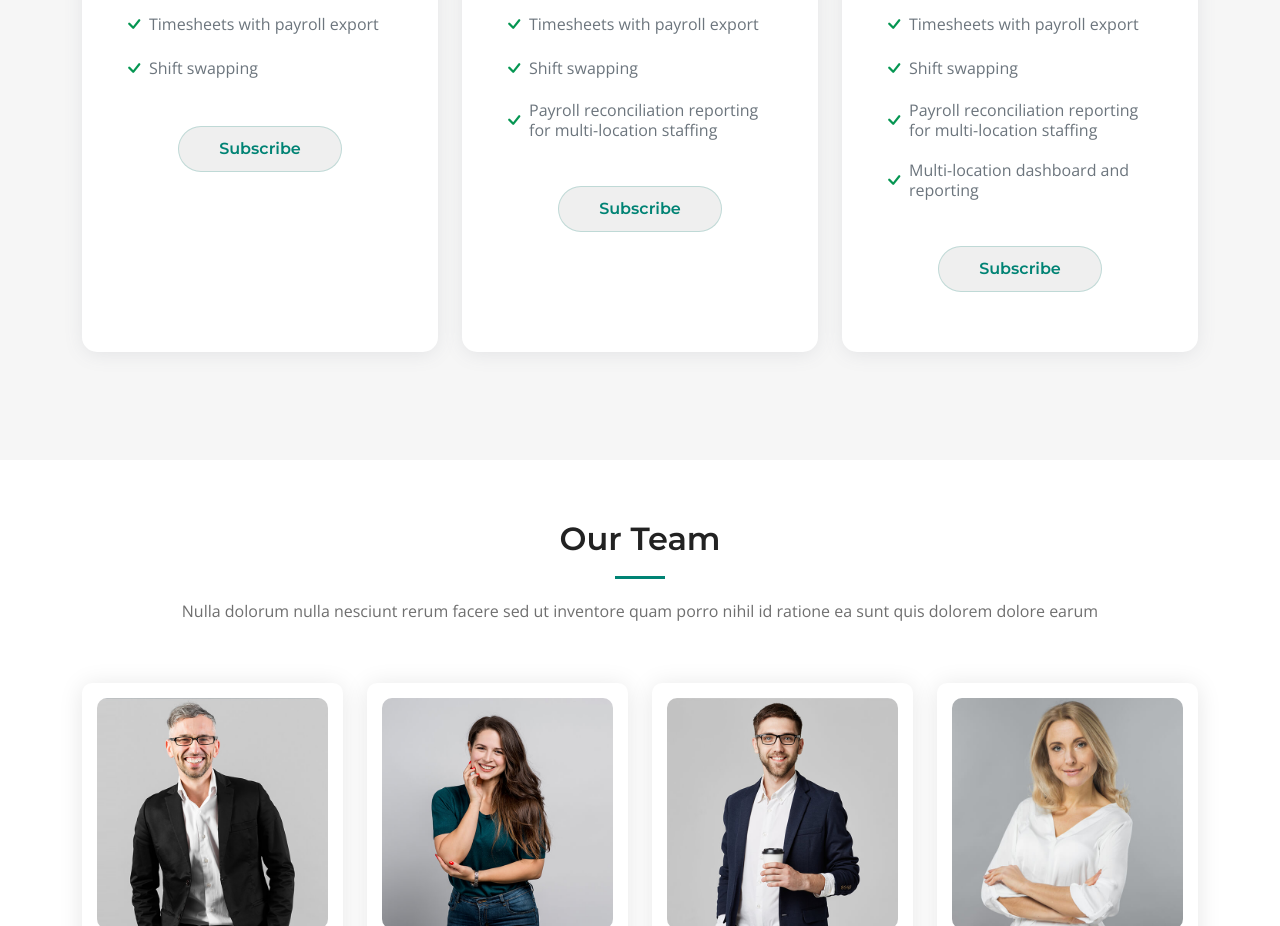
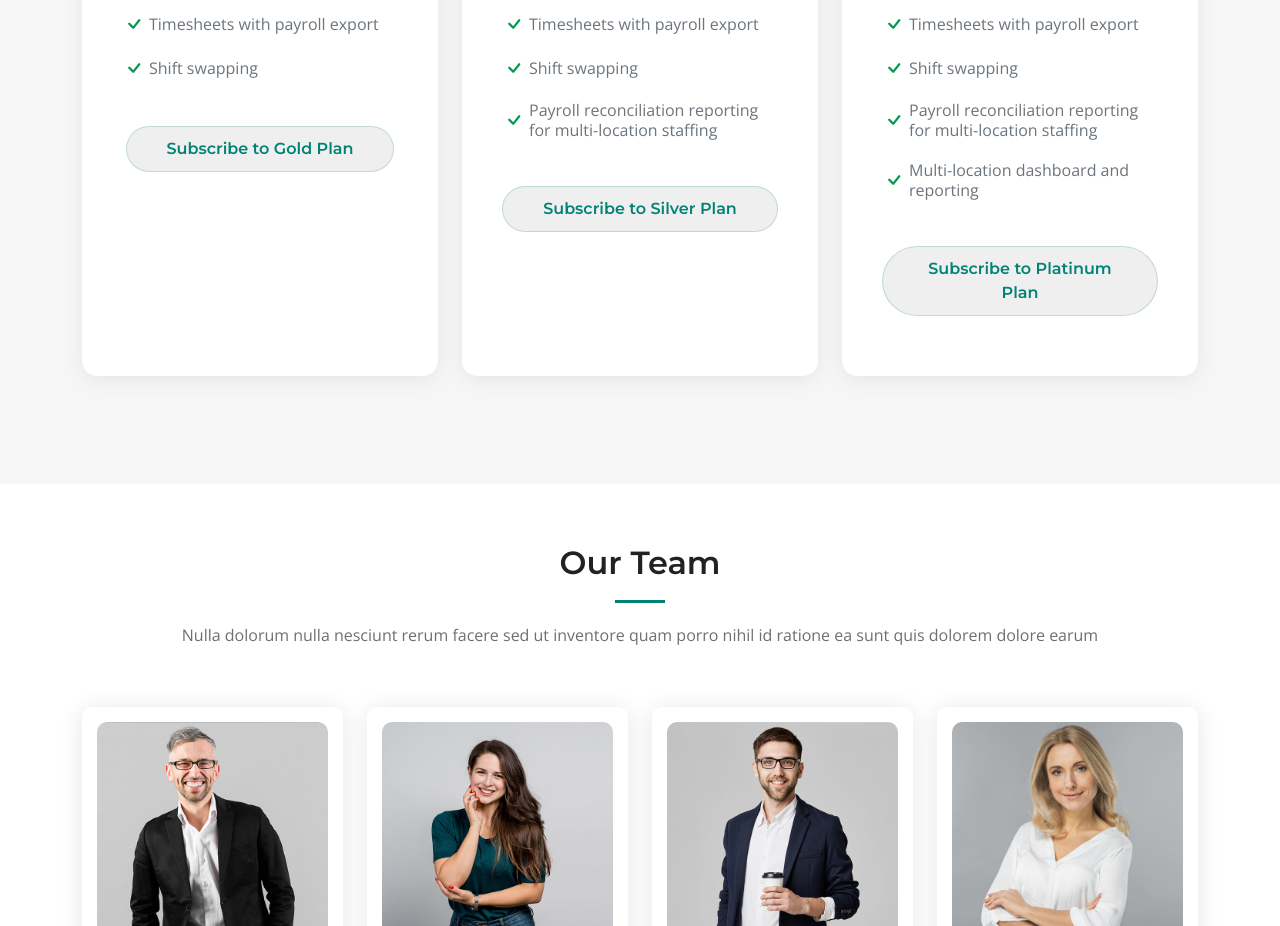
Before and after one commit to driveofhiren/shifttime, a React (Create React App) app: page / in a window 1280 px wide. Shown: the part 4140-5066 px from the top of the page. Built offline with nearby package versions, Linux system fonts and the light colour scheme.

Commit message:
subscription

```diff
--- a/src/components/Header.js
+++ b/src/components/Header.js
@@ -1,13 +1,18 @@
 import React from 'react';
 import { Link } from 'react-router-dom';
 import { BsPerson } from 'react-icons/bs'; // Assuming you've installed react-icons package
+import { BsStarFill } from 'react-icons/bs';
+import { BsStarHalf  } from 'react-icons/bs';
+import { BsStar } from 'react-icons/bs';
+
 
 function Header() {
     // Retrieve loggedIn and role data from localStorage
-	let userRole="";
+	let userRole,userPlan="";
     const isLoggedIn = JSON.parse(localStorage.getItem('loggedInUser'));
     if (isLoggedIn) {
 		userRole = isLoggedIn.role;
+        userPlan = isLoggedIn.plan;
 	}
 
     const handleLogout = () => {
@@ -63,7 +68,6 @@ function Header() {
                 </li>
             </>
         )}
-
         {isLoggedIn && (
             <>
                 {userRole === 'SuperAdmin' && (
@@ -97,12 +101,9 @@ function Header() {
         {isLoggedIn && (
             <>
                 {userRole === 'SuperAdmin' && (
-            <>
                     <li>
                         <BsPerson/> <Link to="/">SuperAdmin</Link>
                     </li>
-
-            </>
                 )}
                 {userRole === 'employee' && (
                     <li>
@@ -111,19 +112,38 @@ function Header() {
                 )}
                 {userRole === 'Manager' && (
                     <li>
-              <BsPerson/>   <Link to="/">Manager</Link>
+                        <BsPerson/> <Link to="/">Manager</Link>
                     </li>
                 )}
                 {userRole === 'ADMIN' && (
                     <li>
-              <BsPerson/>   <Link to="/">ADMIN</Link>
+                        <BsPerson/> <Link to="/">ADMIN</Link>
                     </li>
                 )}
-
+            </>
+        )}
+        {isLoggedIn && userRole === 'ADMIN' && isLoggedIn.plan && (
+            <>
+                {isLoggedIn.plan === "Gold" && (
+                    <li>
+                        <BsStarFill  className="text-warning" />
+                    </li>
+                )}
+                {isLoggedIn.plan === "Silver" && (
+                    <li>
+                        <BsStarHalf className="text-primary" />
+                    </li>
+                )}
+                {isLoggedIn.plan === "Platinum" && (
+                    <li>
+                        <BsStar className="text-success" />
+                    </li>
+                )}
             </>
         )}
     </ul>
 </nav>
+
                     {/* .navbar */}
                     <i className="mobile-nav-toggle mobile-nav-show bi bi-list" />
                     <i className="mobile-nav-toggle mobile-nav-hide d-none bi bi-x" />
--- a/src/components/home.js
+++ b/src/components/home.js
@@ -1,21 +1,21 @@
 import React from 'react'
+import axios from 'axios';
 
 const home = () => {
-	const handleSubscription = (plan) => {
-		// Logic to handle subscription, e.g., API call,
+	const handleSubscription = async (plan) => {
+		try {
+			const loggedInUser = JSON.parse(localStorage.getItem('loggedInUser'));
+			const email = loggedInUser ? loggedInUser.email : '';
 
-		const userModel = {
-			email: '',
-			username: '',
-			password: '',
-			role: 'employee',
-			firstName: '',
-			lastName: '',
-			gender: '',
-			plan: '',
+		  const response = await axios.post('/subscribe', { plan, email });
+		  console.log('Subscription successful:', response.data);
+
+		  // You may perform additional actions after successful subscription
+		} catch (error) {
+		  console.error('Subscription failed:', error);
+		  // Handle subscription failure
 		}
-		console.log('User Model:', userModel)
-	}
+	  };
 	return (
 		<>
 			<section id="hero" className="hero">
@@ -403,14 +403,9 @@ const home = () => {
 
 									</ul>
 									<div className="text-center">
-										<button
-											onClick={() =>
-												handleSubscription('Gold')
-											}
-											className="buy-btn"
-										>
-											Subscribe
-										</button>
+									<button onClick={() => handleSubscription('Gold')} className="buy-btn">
+        Subscribe to Gold Plan
+      </button>
 									</div>
 								</div>
 							</div>
@@ -454,14 +449,9 @@ const home = () => {
 										</li>
 									</ul>
 									<div className="text-center">
-										<button
-											onClick={() =>
-												handleSubscription('Silver')
-											}
-											className="buy-btn"
-										>
-											Subscribe
-										</button>
+									<button onClick={() => handleSubscription('Silver')} className="buy-btn">
+        Subscribe to Silver Plan
+      </button>
 									</div>
 								</div>
 							</div>
@@ -510,14 +500,9 @@ const home = () => {
 										</li>
 									</ul>
 									<div className="text-center">
-										<button
-											onClick={() =>
-												handleSubscription('Platinum')
-											}
-											className="buy-btn"
-										>
-											Subscribe
-										</button>
+									<button onClick={() => handleSubscription('Platinum')} className="buy-btn">
+        Subscribe to Platinum Plan
+      </button>
 									</div>
 								</div>
 							</div>
```
Also changed, not shown: 1 other file (tests, documents, lock files or other folders). Lines whose indentation alone changed are shown as unchanged.
